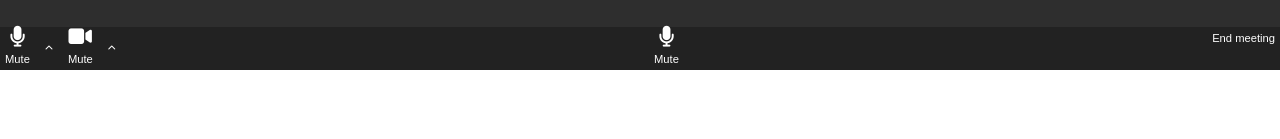
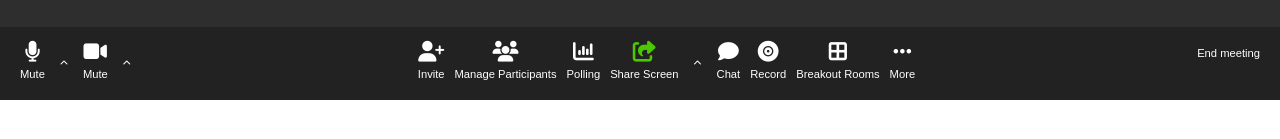
Before and after one commit to IreneChicca/html-css-zoom, a plain HTML site: page index.html in a window 1280 px wide. Shown: the part 285-424 px from the top of the page. Drawn offline with Linux system fonts and the light colour scheme.

Commit message:
Add footer section b icons

```diff
--- a/css/style.css
+++ b/css/style.css
@@ -91,6 +91,7 @@ footer {
     background-color: #222222;
     display: flex;
     justify-content: space-between;
+    padding: 15px;
 
 }
 
@@ -101,10 +102,12 @@ footer {
 
 }
 
-.icon>i {
+.icon i {
     font-size: 1.3rem;
+}
 
-}
+
+
 
 a {
     text-decoration: none;
@@ -112,3 +115,7 @@ a {
     font-size: .5rem;
     padding: 10px;
 }
+
+span {
+    color: #4bc800;
+}
--- a/index.html
+++ b/index.html
@@ -70,10 +70,47 @@
         <div class="flex align"><!-- section b-->
 
             <div class="icon">
-                <i class="fa-solid fa-microphone"></i>
-                <p>Mute</p>
+                <i class="fa-solid fa-user-plus"></i>
+                <p>Invite</p>
             </div>
 
+            <div class="icon">
+                <i class="fa-solid fa-users"></i>
+                <p>Manage Participants</p>
+            </div>
+
+            <div class="icon">
+                <i class="fa-solid fa-chart-column"></i>
+                <p>Polling</p>
+            </div>
+
+            <div class="icon">
+                <span><i class="fa-solid fa-share-from-square"></i></span>
+                <p>Share Screen</p>
+            </div>
+
+            <a href="#"><i class="fa-solid fa-chevron-up"></i></a>
+
+
+            <div class="icon">
+                <i class="fa-solid fa-comment"></i>
+                <p>Chat</p>
+            </div>
+
+            <div class="icon">
+                <i class="fa-solid fa-record-vinyl"></i>
+                <p>Record</p>
+            </div>
+
+            <div class="icon">
+                <i class="fa-solid fa-border-all"></i>
+                <p>Breakout Rooms</p>
+            </div>
+
+            <div class="icon">
+                <i class="fa-solid fa-ellipsis"></i>
+                <p>More</p>
+            </div>
 
 
         </div>
```
